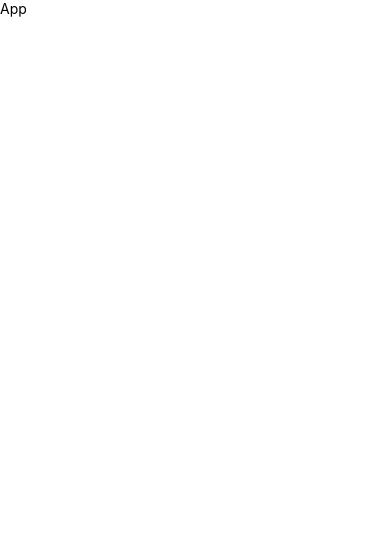
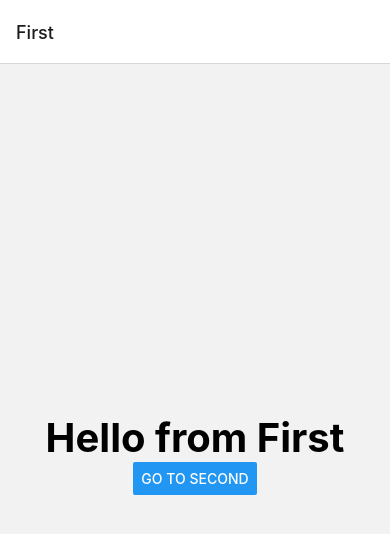
Before and after one commit to mehmetext/rn-navigation, a React Native app: screen / in a window 390 px wide. Shown: the top 534 px of the page. Built offline with nearby package versions, Linux system fonts and the light colour scheme.

Commit message:
navigate, popToTop, goBack kullanımları

```diff
--- a/package.json
+++ b/package.json
@@ -11,6 +11,7 @@
   },
   "dependencies": {
     "@react-navigation/native": "^6.1.1",
+    "@react-navigation/native-stack": "^6.9.7",
     "react": "18.1.0",
     "react-native": "0.70.6",
     "react-native-safe-area-context": "^4.4.1",
--- a/src/App.js
+++ b/src/App.js
@@ -1,13 +1,18 @@
-import {Text, SafeAreaView} from 'react-native';
 import React from 'react';
 import {NavigationContainer} from '@react-navigation/native';
+import {createNativeStackNavigator} from '@react-navigation/native-stack';
+import First from './pages/First';
+import Second from './pages/Second';
+
+const Stack = createNativeStackNavigator();
 
 export default function App() {
   return (
     <NavigationContainer>
-      <SafeAreaView>
-        <Text>App</Text>
-      </SafeAreaView>
+      <Stack.Navigator>
+        <Stack.Screen name="First" component={First} />
+        <Stack.Screen name="Second" component={Second} />
+      </Stack.Navigator>
     </NavigationContainer>
   );
 }
--- /dev/null
+++ b/src/pages/First.js
@@ -0,0 +1,28 @@
+import {Button, StyleSheet, Text, View} from 'react-native';
+import React from 'react';
+
+export default function First({navigation}) {
+  return (
+    <View style={styles.container}>
+      <Text style={styles.text}>Hello from First</Text>
+      <Button
+        title="Go to Second"
+        onPress={() => {
+          navigation.navigate('Second', {name: 'Mehmet'});
+        }}
+      />
+    </View>
+  );
+}
+
+const styles = StyleSheet.create({
+  container: {
+    alignItems: 'center',
+    justifyContent: 'center',
+    flex: 1,
+  },
+  text: {
+    fontSize: 40,
+    fontWeight: 'bold',
+  },
+});
--- /dev/null
+++ b/src/pages/Second.js
@@ -0,0 +1,36 @@
+import {View, Text, StyleSheet, Button} from 'react-native';
+import React from 'react';
+
+export default function Second({navigation, route}) {
+  let name = route.params.name;
+
+  return (
+    <View style={styles.container}>
+      <Text style={styles.text}>Hello from {name}</Text>
+      <Button
+        title="Pop to Top"
+        onPress={() => {
+          navigation.popToTop();
+        }}
+      />
+      <Button
+        title="Go Back"
+        onPress={() => {
+          navigation.goBack();
+        }}
+      />
+    </View>
+  );
+}
+
+const styles = StyleSheet.create({
+  container: {
+    alignItems: 'center',
+    justifyContent: 'center',
+    flex: 1,
+  },
+  text: {
+    fontSize: 40,
+    fontWeight: 'bold',
+  },
+});
```
Also changed, not shown: 1 other file (tests, documents, lock files or other folders).
